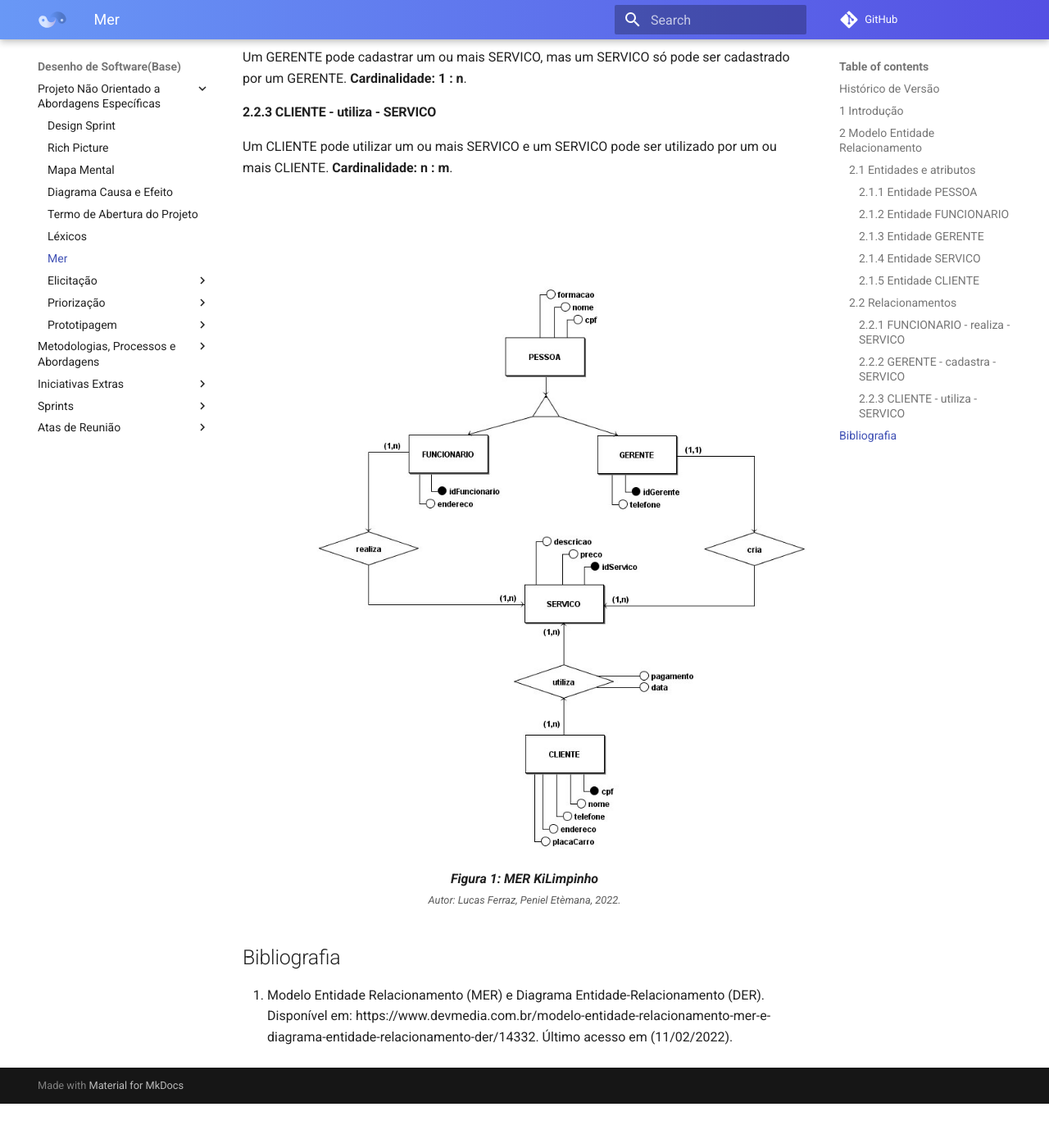
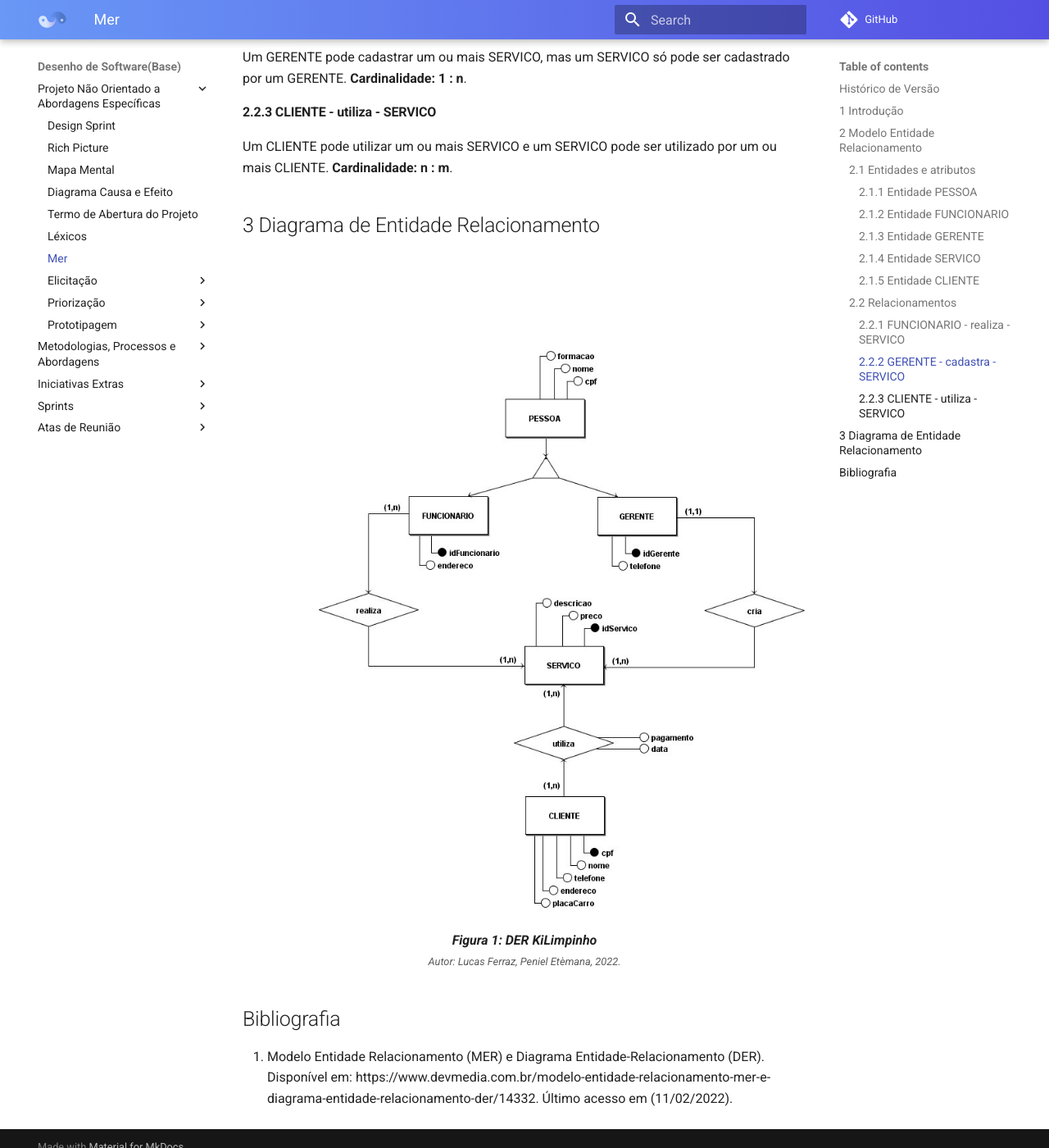
Before and after one commit to UnBArqDsw2021-2/2021.2_G2_Ki-Limpinho, an MkDocs documentation site: the page built from docs/mer.md, in a window 1280 px wide and 1400 px high, scrolled down 1515 px. Shown: the whole window at 82% size. Built offline with MkDocs 1.6.1 and Material for MkDocs 9.7.7, drawn with Linux system fonts in a browser that asks for light colours; comment, search, counter and statistics services are not loaded; before the commit the page ends 2861 px from its top, so only the background shows below that.

Commit message:
alteracao no doc

```diff
--- a/docs/mer.md
+++ b/docs/mer.md
@@ -48,11 +48,14 @@ Um GERENTE pode cadastrar um ou mais SERVICO, mas um SERVICO só pode ser cadast
 Um CLIENTE pode utilizar um ou mais SERVICO e um SERVICO pode ser utilizado por um ou mais CLIENTE.
 **Cardinalidade: n : m**.
 
+## 3 Diagrama de Entidade Relacionamento
+
+
 
 <p align='center'>
     <img src='../assets/img/mer/mer.jpeg'>
     <figcaption align='center'>
-        <b>Figura 1: MER KiLimpinho</b>
+        <b>Figura 1: DER KiLimpinho</b>
         <br>
         <small>Autor: Lucas Ferraz, Peniel Etèmana, 2022.</small>
     </figcaption>
```
